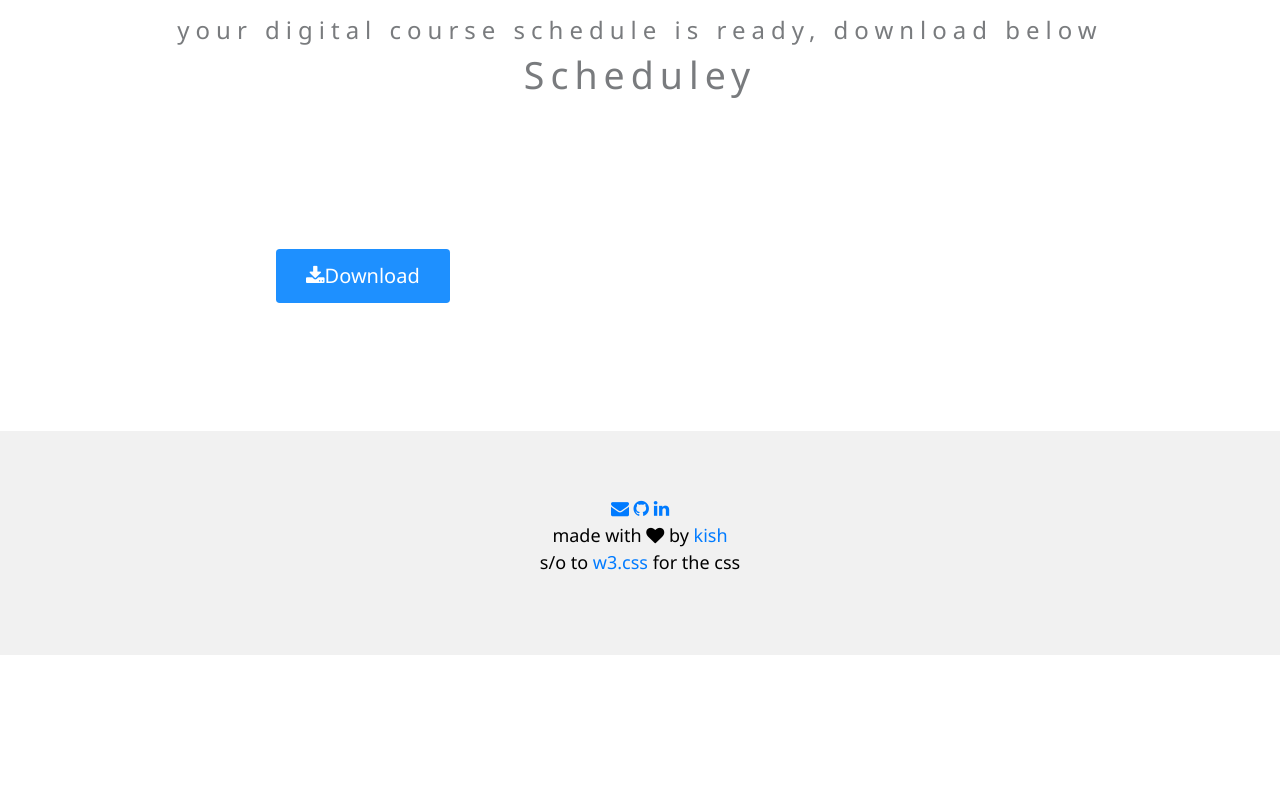
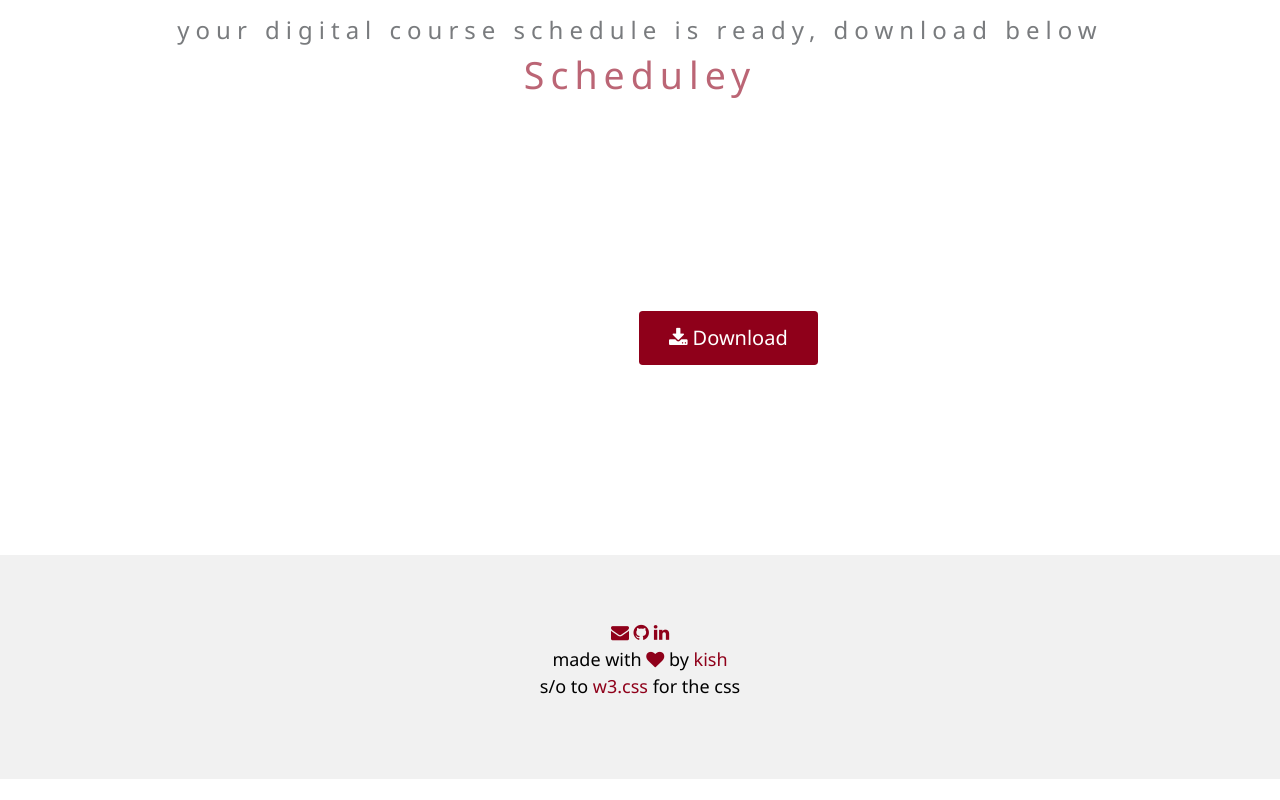
Before and after one commit to kishdubey/scheduley, a Flask app: template templates/landing.html in a window 1280 px wide. Run offline with Flask 2, Linux system fonts and the light colour scheme; the template is opened without the code that fills it, so the values that code supplies are empty.

Commit message:
routing working, colors change

```diff
--- a/scheduley.py
+++ b/scheduley.py
@@ -9,14 +9,14 @@ ALLOWED_EXTENSIONS = {'png', 'jpg', 'jpeg'}
 
 app = Flask(__name__)
 app.config['UPLOAD_FOLDER'] = UPLOAD_FOLDER
-@app.route("/")
+@app.route("/index.html")
 def index():
     return render_template('index.html')
 
 def allowed_file(filename):
     return '.' in filename and filename.rsplit('.', 1)[1].lower() in ALLOWED_EXTENSIONS
 
-@app.route("/", methods=['GET', 'POST'])
+@app.route("/landing.html", methods=['GET', 'POST'])
 def create_calendar_schedule():
     if request.method == 'POST':
         term = request.form['term']
@@ -29,13 +29,9 @@ def create_calendar_schedule():
                 image.save(os.path.join(app.config['UPLOAD_FOLDER'], filename))
 
             create_calendar(term, year, os.path.join(app.config['UPLOAD_FOLDER'], filename))
-            return send_calendar_schedule()
+            return render_template('landing.html', schedule=os.path.join(app.config['UPLOAD_FOLDER'], "timetable.ics"))
 
     return render_template("index.html")
 
-@app.route('/')
-def send_calendar_schedule():
-    return render_template('landing.html', schedule=os.path.join(app.config['UPLOAD_FOLDER'], "timetable.ics"))
-
 if __name__ == "__main__":
     app.run(debug=True)
--- a/templates/landing.html
+++ b/templates/landing.html
@@ -16,7 +16,7 @@
       text-align:center;
     }
     .btn {
-      background-color: DodgerBlue;
+      background-color: #8f001a;
       border: none;
       color: white;
       padding: 12px 30px;
@@ -26,7 +26,7 @@
 
       /* Darker background on mouse-over */
     .btn:hover {
-        background-color: RoyalBlue;
+        background-color: #8f001a;
       }
     </style>
   </head>
@@ -38,17 +38,18 @@
     <!-- Header -->
     <header class="w3-panel w3-center w3-opacity">
       <h1 class="w3-xlarge">your digital course schedule is ready, download below</h1>
-      <h1>Scheduley</h1>
+      <h1><a style="color: #8f001a;" href="index.html">Scheduley</a></h1>
 
     </header>
 
     <!-- Instructions -->
-    <div id="instructions" class="w3-row-padding" style="padding: 128px 16px">
+    <div id="instructions" class="w3-row-padding" style="padding: 190px 16px">
       <div class="container-fluid">
       	<div class="row">
-          <div style="margin-left:260px;">
-            <button class="btn"><i class="fa fa-download"></i><a href="/static/image/uploads/timetable.ics" download="timetable.ics"></a>Download</button>
+          <div style="margin-left:623px;">
+            <button class="btn"><i style="color:white;"class="fa fa-download"></i><a style="color: white; margin-left:5px;" href="/static/image/uploads/timetable.ics" download="timetable.ics">Download</a></button>
           </div>
+
         <!-- End Row -->
       	</div>
       <!-- End Bootstrap Container -->
@@ -58,11 +59,11 @@
 
     <!-- Footer -->
     <footer id="footer" class="w3-container w3-padding-64 w3-light-grey w3-center w3-large">
-      <a href="mailto:kdube076@uottawa.ca"><i class="fa fa-envelope w3-hover-opacity"></i></a>
-      <a href="https://github.com/kishdubey/scheduley"><i class="fa fa-github w3-hover-opacity"></i></a>
-      <a href="https://www.linkedin.com/in/kishdubey/"><i class="fa fa-linkedin w3-hover-opacity"></i></a>
+      <a href="mailto:kdube076@uottawa.ca"><i style="color: #8f001a;" class="fa fa-envelope w3-hover-opacity"></i></a>
+      <a href="https://github.com/kishdubey/scheduley"><i style="color: #8f001a;" class="fa fa-github w3-hover-opacity"></i></a>
+      <a href="https://www.linkedin.com/in/kishdubey/"><i style="color: #8f001a;" class="fa fa-linkedin w3-hover-opacity"></i></a>
 
-      <p>made with <i class="fa fa-heart"></i> by <a href="https://www.kishdubey.me/">kish</a><br> s/o to <a href="https://www.w3schools.com/w3css/w3css_templates.asp">w3.css</a> for the css</p>
+      <p>made with <i style="color: #8f001a;" class="fa fa-heart"></i> by <a style="color: #8f001a;" href="https://www.kishdubey.me/">kish</a><br> s/o to <a style="color: #8f001a;" href="https://www.w3schools.com/w3css/w3css_templates.asp">w3.css</a> for the css</p>
     </footer>
 
   </body>
```
Also changed, not shown: templates/index.html (+8 -5 lines).
